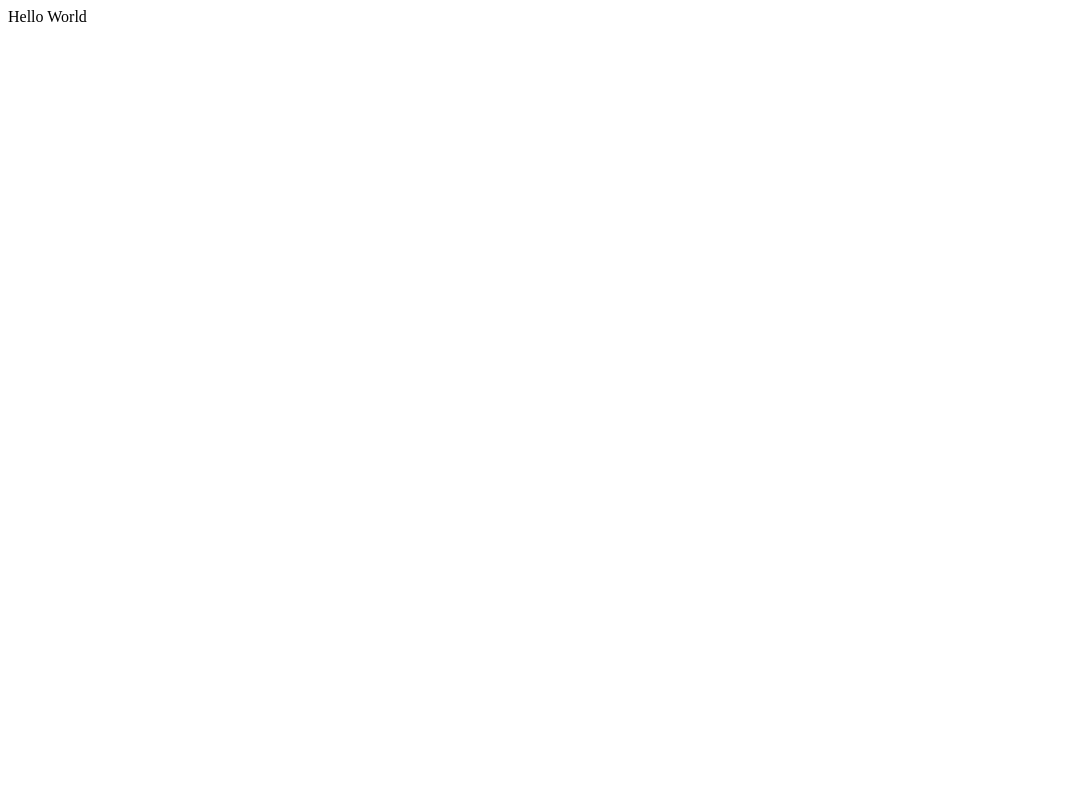
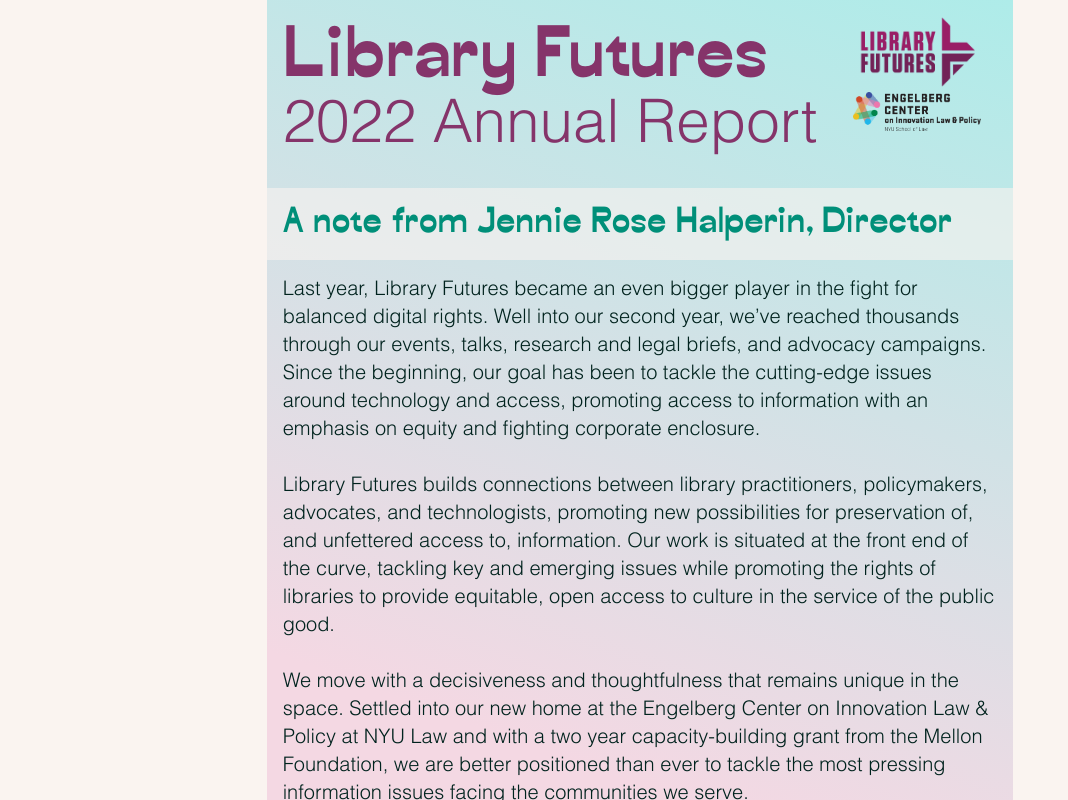
Before and after one commit to NYUEngelberg/library-futures-2022-annual-report, a React (Create React App) app: page / in a window 1280 px wide. Shown: the top 800 px of the page, without its empty margins (0-1068 px from the left). Built offline with nearby package versions, Linux system fonts and the light colour scheme.

Commit message:
Load App component.

```diff
--- a/src/index.js
+++ b/src/index.js
@@ -1,14 +1,13 @@
 import React from 'react';
 import ReactDOM from 'react-dom/client';
-// import './index.css';
-// import App from './App/App.tsx';
+import './index.css';
+import App from './App/App.tsx';
 
 const root = ReactDOM.createRoot(document.getElementById('root'));
 root.render(
   <React.StrictMode>
     <div className='bg-peach1'>
-      Hello World
-      {/* <App /> */}
+      <App />
     </div>
   </React.StrictMode>
 );
```
